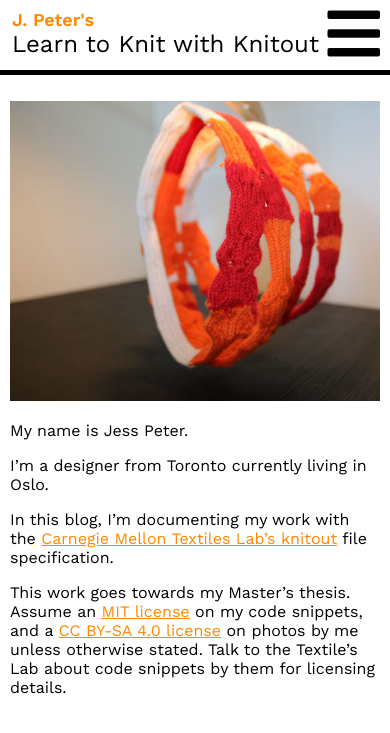
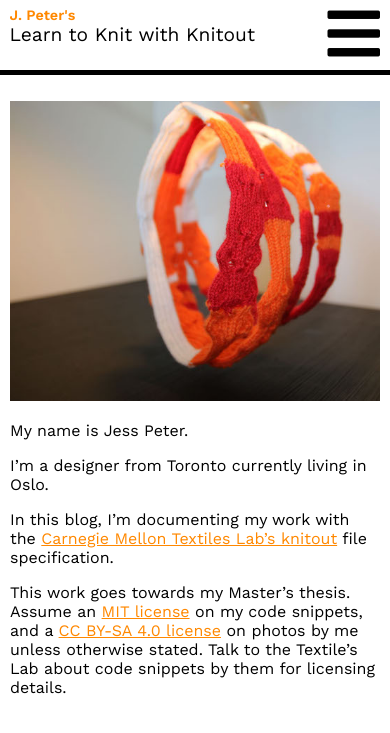
Before and after one commit to jessp/kcodeblog, a Jekyll site: the page built from index.md, in a window 390 px wide. Shown: the top 733 px of the page. Built offline with Jekyll 4.4.1, drawn with Linux system fonts in a browser that asks for light colours.

Commit message:
smaller header font on smaller screens

```diff
--- a/assets/css/code_page.css
+++ b/assets/css/code_page.css
@@ -269,3 +269,9 @@ h4 {
 	}
 
 }
+
+@media all and (max-width: 400px) {
+	#header_main {
+		font-size: 60%;
+	}
+}
```
